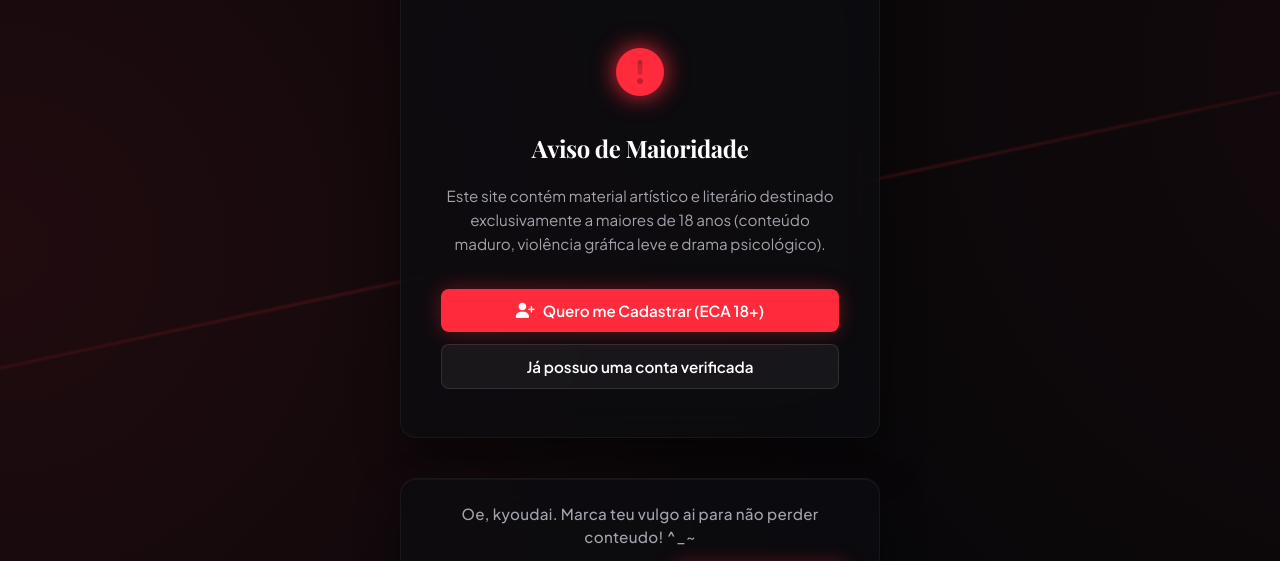
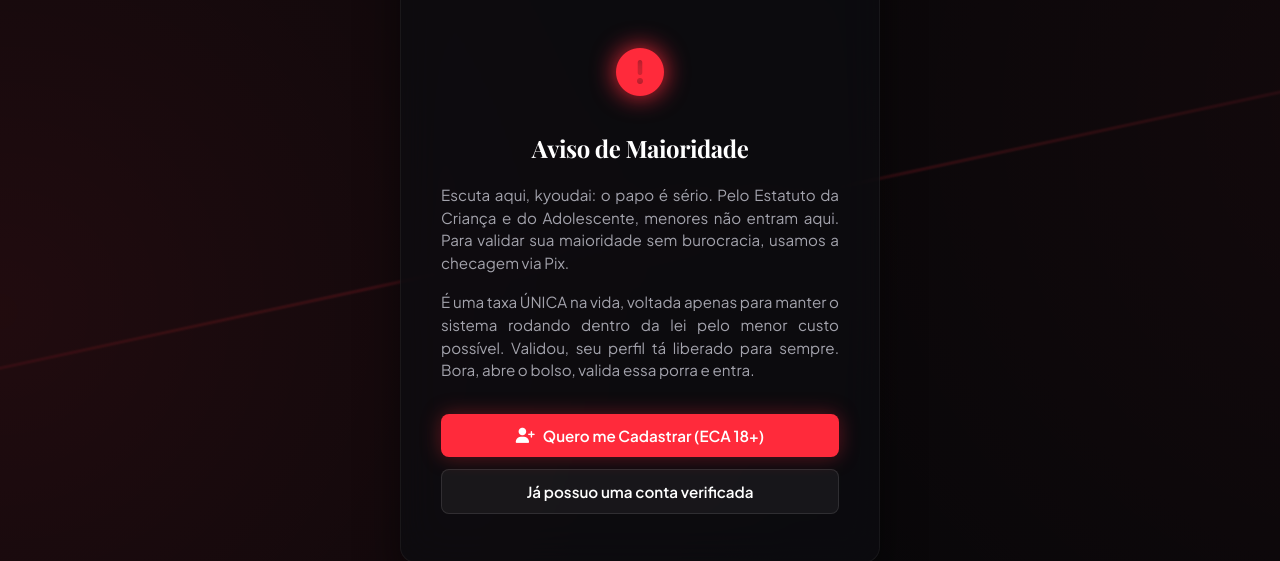
Before and after one commit to omoloya/site-fiovermelho, a website: page index.html in a window 1280 px wide. Shown: the part 189-750 px from the top of the page. Drawn offline with nearby package versions, Linux system fonts and the light colour scheme; a web font is replaced by a local one.

Commit message:
feat: update age-gate warning text with shortened Yankee copy in two paragraphs

```diff
--- a/index.html
+++ b/index.html
@@ -35,8 +35,11 @@
                     <i class="fa-solid fa-circle-exclamation"></i>
                 </div>
                 <h2 id="age-gate-title" class="age-gate-title">Aviso de Maioridade</h2>
-                <p class="age-gate-text">
-                    Este site contém material artístico e literário destinado exclusivamente a maiores de 18 anos (conteúdo maduro, violência gráfica leve e drama psicológico).
+                <p class="age-gate-text" style="margin-bottom: 16px; text-align: justify; line-height: 1.5;">
+                    Escuta aqui, kyoudai: o papo é sério. Pelo Estatuto da Criança e do Adolescente, menores não entram aqui. Para validar sua maioridade sem burocracia, usamos a checagem via Pix.
+                </p>
+                <p class="age-gate-text" style="text-align: justify; line-height: 1.5;">
+                    É uma taxa ÚNICA na vida, voltada apenas para manter o sistema rodando dentro da lei pelo menor custo possível. Validou, seu perfil tá liberado para sempre. Bora, abre o bolso, valida essa porra e entra.
                 </p>
                 <div class="age-gate-buttons">
                     <button id="btn-agree-age" class="btn btn-primary" type="button">
```
